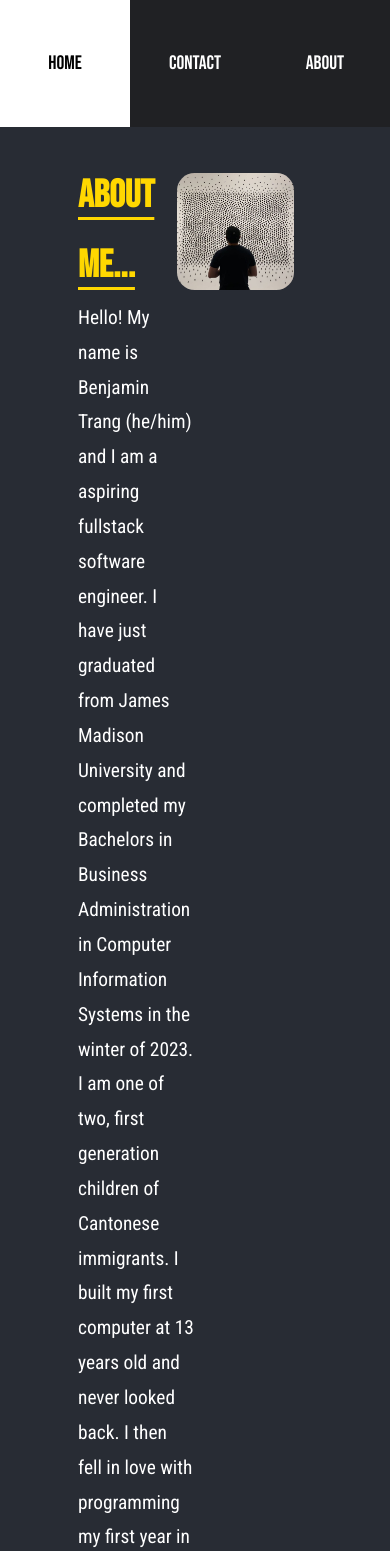
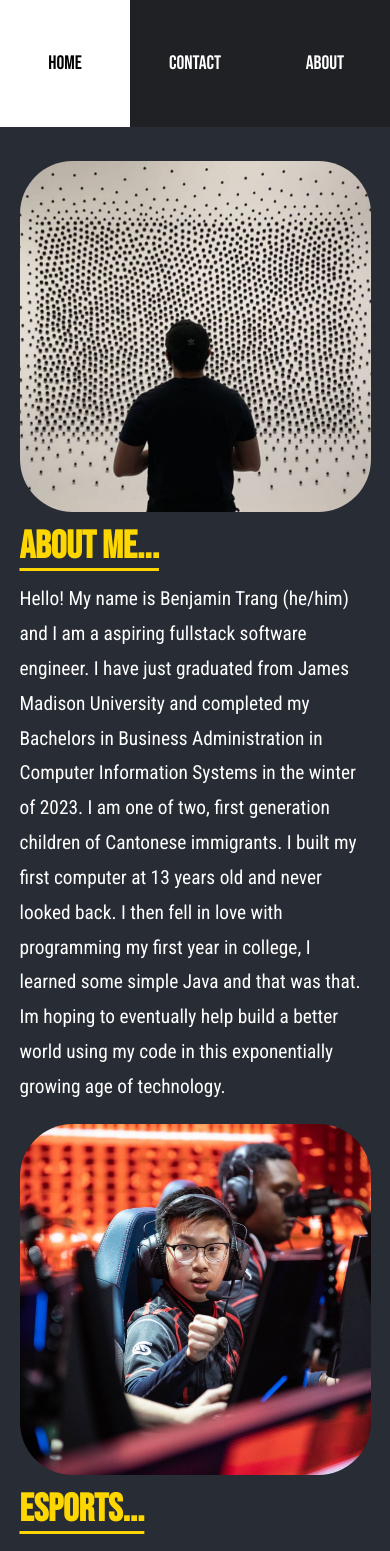
Before and after one commit to BT-Compile/B-TCODE, a React (Create React App) app in the folder my-app/: page /About in a window 390 px wide. Shown: the top 1551 px of the page. Built offline with nearby package versions, Linux system fonts and the light colour scheme.

Commit message:
ready for production on mobile

```diff
--- a/my-app/src/Pages/Components/AboutMe.js
+++ b/my-app/src/Pages/Components/AboutMe.js
@@ -12,7 +12,7 @@ export default function AboutMe() {
             <div>
                 <FadeInSection>
                     <div className='containerTextAbout'>
-                    <div className='blockLeft'>
+                        <img src={art} alt="art" id='art'></img>
                         <h2>About me...</h2>
                         <p>
                             Hello! My name is Benjamin Trang (he/him) and I am a aspiring fullstack software engineer. I have just graduated from James
@@ -22,20 +22,11 @@ export default function AboutMe() {
                             Im hoping to eventually help build a better world using my code in this exponentially growing age of technology.
                         </p>
                     </div>
-                    <div className='blockRight'>
-                        <img id='art' src={art} alt='art' />
-                    </div>
-                </div>
                 </FadeInSection>
-
-                <div className='spacer'></div>
 
                 <FadeInSection>
                     <div className='containerTextAbout'>
-                    <div className='blockLeft'>
-                        <img id='usn' src={usn} alt='LAN photo' />
-                    </div>
-                    <div className='blockRight'>
+                        <img src={usn} alt="usn" id='usn'></img>
                         <h2>Esports...</h2>
                         <p>
                             After completing my associates degree and completing my transfer, I took a two year hiatus. I wanted to pursue a
@@ -48,14 +39,11 @@ export default function AboutMe() {
                             Toward the end of 2019, I decided to retire to finish college at JMU and spend more time with my friends and family.
                         </p>
                     </div>
-                </div>
                 </FadeInSection>
-
-                <div className='spacer'></div>
 
                 <FadeInSection>
                     <div className='containerTextAbout'>
-                    <div className='blockLeft'>
+                        <img src={hike} alt="hike" id='hike'></img>
                         <h2>Other Hobbies...</h2>
                         <p>
                             I have many interests and hobbies that keep me sane. I love cooking, art, building keyboards, and music. I grew up in my
@@ -67,17 +55,12 @@ export default function AboutMe() {
                             free to reach out to me if you wanna chat about these topics!
                         </p>
                     </div>
-                    <div className='blockRight'>
-                        <img id='hike' src={hike} alt='hike' />
-                    </div>
-                </div>
                 </FadeInSection>
 
-                <div className='spacer'></div>
-
                 <FadeInSection>
+                    <div className='containerTextAbout'>
                         <div className='finalpara'>
-                    <h2>The Purpose...</h2>
+                            <h2>The Purpose</h2>
                             <p>
                                 I created this website to get myself out there into the tech world. As I have stated before I think that technology is the best way
                                 to make a difference on our planet and society. I want my code to be able to make a positive impact on the the world and
@@ -85,10 +68,9 @@ export default function AboutMe() {
                             </p>
                         </div>
                         <h3 id='ty'>Thanks for reading</h3>
+                    </div>
                 </FadeInSection>
             </div>
-
-            <div className='spacer'></div>
         </>
     );
 }
--- a/my-app/src/Pages/Components/App.css
+++ b/my-app/src/Pages/Components/App.css
@@ -89,10 +89,9 @@ a {
   height: auto;
   width: 400px;
   border-radius: 15%;
+  margin-left: 10%;
+  margin-right: 5%;
   float: right;
-  margin-right: 15%;
-  margin-top: 10%;
-  object-fit: cover;
 }
 
 #usn {
@@ -100,21 +99,24 @@ a {
   max-width: 100%;
   height: auto;
   width: 400px;
-  margin-top: 15%;
-  margin-left: 10%;
   border-radius: 15%;
+  margin-top: 10%;
+  margin-right: 15%;
+  margin-left: 5%;
+  margin-bottom: 5%;
   float: left;
 }
 
 #hike {
   box-sizing: border-box;
   max-width: 100%;
-  height: auto;
+  height: 400px;
   width: 400px;
   border-radius: 15%;
+  margin-top: 3%;
+  margin-left: 10%;
+  margin-right: 5%;
   float: right;
-  margin-right: 10%;
-  margin-top: 10%;
 }
 
 #ty {
@@ -225,15 +227,18 @@ a {
   line-height: 1;
 }
 
+.containerTextAbout {
+  margin: 0 20% 5% 20%;
+}
+
 .skillsbox {
   display: table-cell;
   margin: auto;
-  max-width: 30%;
   width: 30%;
-  height: 15em;
+  height: 40vh;
   float: inline-block;
   line-height: 1.8;
-  border: gold outset 5pt;
+  border: gold outset .5pt;
   background-color: #202124;
 }
 
@@ -247,29 +252,7 @@ a {
   height: auto;
 }
 
-.containerTextAbout {
-  display: flex;
-  flex-direction: row;
-  justify-content: space-between;
-  margin: 0 20% 0 20%;
-  height: auto;
-}
-
-.blockLeft {
-  width: 50%;
-  height: auto;
-  float: left;
-}
-
-.blockRight {
-  width: 50%;
-  height: auto;
-  float: right;
-}
-
 .finalpara {
-  margin: 0 20% 0% 20%;
-  height: auto;
   text-align: center;
 }
 
@@ -293,8 +276,96 @@ a {
   transition: opacity 0.6s ease-out, transform 1s ease-out;
   will-change: opacity, visibility;
 }
+
 .fade-in-section.is-visible {
   opacity: 1;
   transform: none;
   visibility: visible;
 }
+
+@media (max-width: 926px) {
+  #introimage {
+    box-sizing: border-box;
+    max-width: 100%;
+    height: 200px;
+    margin-left: 4%;
+    border-radius: 10%;
+    border: gold solid 1pt;
+    float: right;
+  }
+
+  #github,
+  #email,
+  #linkedin {
+    width: 150px;
+    height: 150px;
+    display: flex;
+    margin: auto;
+  }
+
+  #art,
+  #usn,
+  #hike {
+    box-sizing: border-box;
+    max-width: 100%;
+    height: auto;
+    margin: auto;
+    width: 400px;
+    border-radius: 15%;
+  }
+
+  .linkbox {
+    display: table;
+    margin: auto;
+  }
+
+  .linkcolumn {
+    display: table-row;
+  }
+
+  .bannertext {
+    text-align: center;
+    position: relative;
+    top: 50%;
+    left: 50%;
+    font-size: 5vh;
+    transform: translate(-50%, -50%);
+    font-family: 'Bebas Neue', cursive;
+  }
+
+  .containerText {
+    margin: 0 5% 5% 5%;
+  }
+
+  .carimg {
+    margin-top: 5vh;
+    margin-bottom: 10vh;
+    display: block;
+    border-radius: 25%;
+    cursor: grab;
+    max-width: 100%;
+    height: auto;
+  }
+
+  .containerText2 {
+    display: table;
+    table-layout: fixed;
+    margin: 0 5% 5% 5%;
+    height: auto;
+  }
+
+  .containerTextAbout {
+    margin: 0 5% 5% 5%;
+  }
+
+  .skillsbox {
+    font-size: medium;
+    display: table-row;
+    margin: auto;
+    height: 35vh;
+    float: inline-block;
+    line-height: 1.8;
+    background-color: #202124;
+    text-align: center;
+  }
+}
--- a/my-app/src/Pages/Components/FamiliarFrameworks.js
+++ b/my-app/src/Pages/Components/FamiliarFrameworks.js
@@ -1,24 +1,22 @@
 import React from 'react';
 import Carousel from "nuka-carousel";
-
 import aws from './assets/AWS.png';
 import azure from './assets/azure.png';
 import jquery from './assets/jquery.png';
 import react from './assets/react.png';
+import netcore from './assets/netcore.png';
 
 export default function FamiliarFrameworks() {
     return (
         <>
-
                 <h2 id="languagesTitle">Familiar Frameworks and Platforms</h2>
-
                 <Carousel autoplay wrapAround withoutControls slideWidth="20%" speed={15000} scrollMode='remainder'>
                     <img src={aws} alt="aws" className="carimg" />
                     <img src={azure} alt="azure" className="carimg" />
                     <img src={jquery} alt="jquery" className="carimg" />
                     <img src={react} alt="react" className="carimg" />
+                    <img src={netcore} alt="netcore" className="carimg" />
                 </Carousel>
-
         </>
     );
 }
--- a/my-app/src/Pages/Components/FamiliarLanguages.js
+++ b/my-app/src/Pages/Components/FamiliarLanguages.js
@@ -11,9 +11,7 @@ import CSharp from './assets/CSharp.png';
 export default function FamiliarLanguages() {
     return (
         <>
-
                 <h2 id="languagesTitle">Familiar Languages</h2>
-
                 <Carousel autoplay wrapAround withoutControls slideWidth="20%" speed={15000} scrollMode='remainder'>
                     <img src={js} alt="javascript" className="carimg" />
                     <img src={java} alt="java" className="carimg" />
--- a/my-app/src/Pages/Components/Footer.js
+++ b/my-app/src/Pages/Components/Footer.js
@@ -3,7 +3,7 @@ import React from 'react';
 export default function Footer() {
   return (
     <footer>
-      <div id='footertxt'>Benjamin Trang &#169; {new Date().getFullYear()}</div>
+      <div id='footertxt'>- Benjamin Trang &#169; {new Date().getFullYear()} -</div>
     </footer>
   );
 }
--- a/my-app/src/Pages/Components/Intro.js
+++ b/my-app/src/Pages/Components/Intro.js
@@ -7,7 +7,7 @@ export default function Intro() {
             <div className='containerText'>
                 <h2 id="hello">Hello</h2>
                 <img id='introimage' src={introimage} alt='intro image' />
-                <div id='intropara'>
+                <div>
                     <p>Welcome to my personal website! My name is Benjamin Trang and I'm an aspiring software engineer and web developer.
                         I have just graduated as a senior Computer Information Systems major at James Madison University.
                         I'm excited to have you here and share my passion with you. This website is a place for me to
--- a/my-app/src/Pages/Components/Skills.js
+++ b/my-app/src/Pages/Components/Skills.js
@@ -3,11 +3,9 @@ import React from "react";
 export default function Skills() {
     return (
         <>
-
             <h2 className="headalign">Other Skills and Projects</h2>
 
             <div className="containerText2">
-
                 <div className='skillsbox'>
                     <h3>Information Technology Skills</h3>
                     <ul type="none">
@@ -30,7 +28,6 @@ export default function Skills() {
                     </ul>
                 </div>
             </div>
-
         </>
     );
 }
```
Also changed, not shown: my-app/src/Pages/Components/assets/netcore.png (added). Lines whose indentation alone changed are shown as unchanged.
